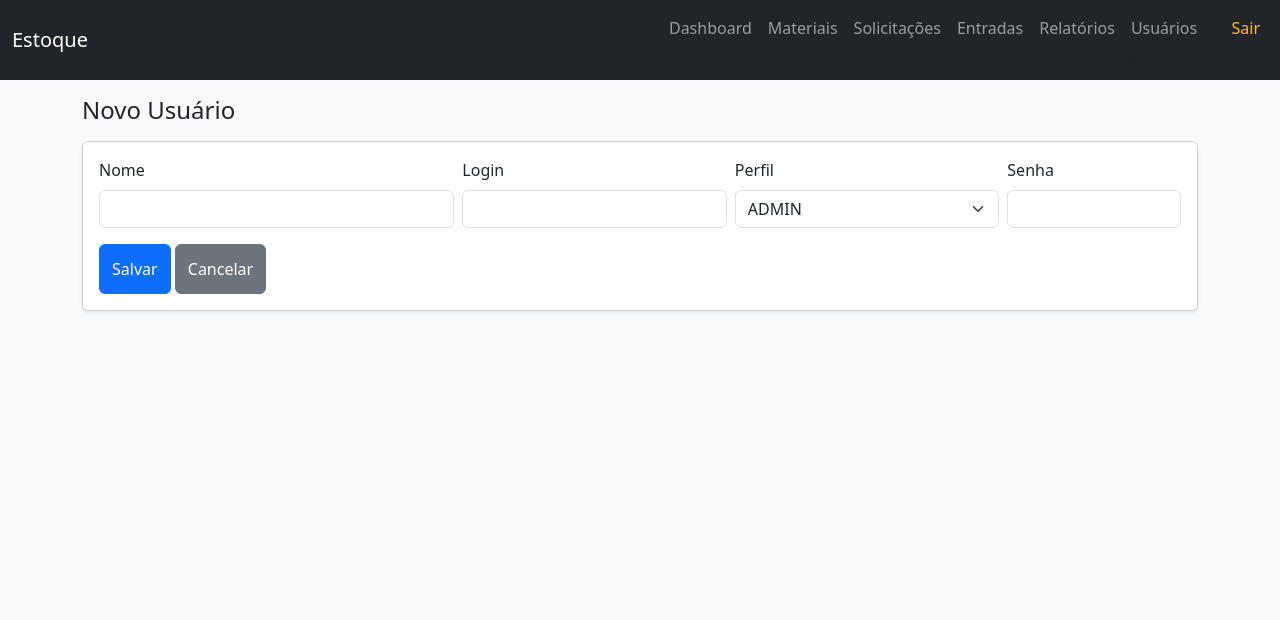
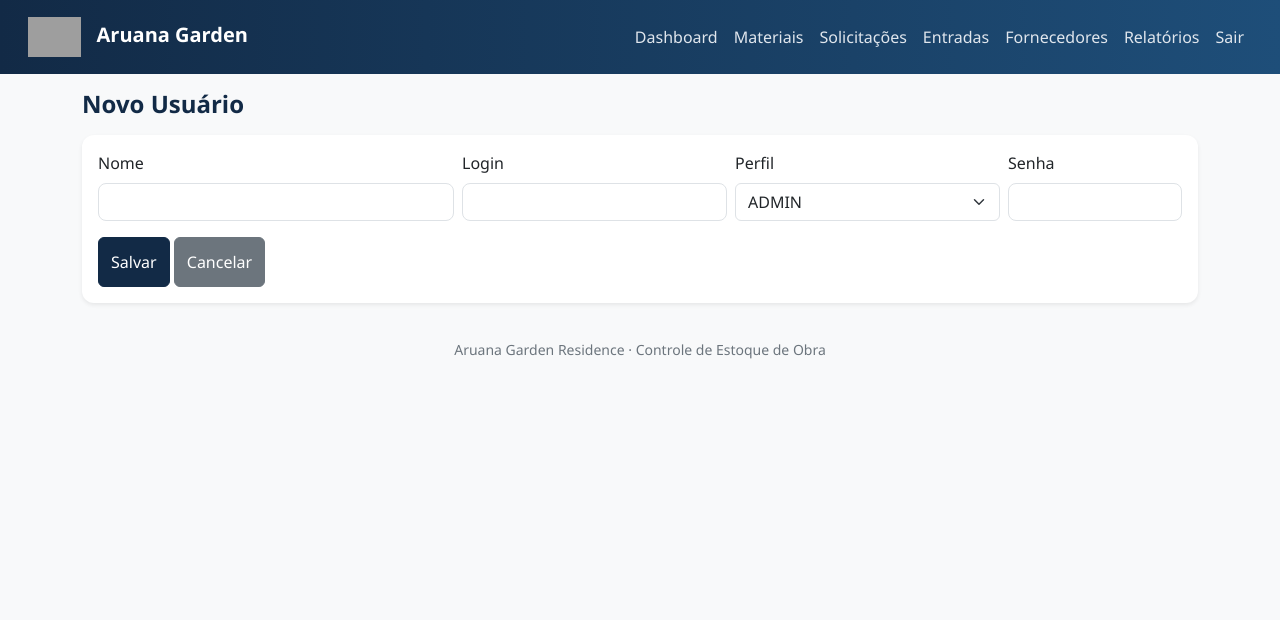
Before and after one commit to JoaoGois72/aruana-estoque, a Flask app: page /admin/usuarios/novo in a window 1280 px wide. Shown: the top 620 px of the page. Run offline with Flask 3, Linux system fonts and the light colour scheme; a user stored in the database is signed in; grey boxes are pictures that could not be loaded.

Commit message:
Tema visual profissional

```diff
--- /dev/null
+++ b/app/static/estilo.css
@@ -0,0 +1,110 @@
+/* ===== TEMA ARUANA GARDEN ===== */
+
+body {
+    background-color: #F4F6F8;
+    font-family: "Segoe UI", Roboto, Arial, sans-serif;
+}
+
+/* Navbar */
+.navbar {
+    background: linear-gradient(90deg, #122A46, #1E4E79);
+    padding: 12px 16px;
+}
+
+.navbar-brand {
+    color: white !important;
+    font-weight: 600;
+    font-size: 20px;
+}
+
+.nav-link {
+    color: #e0e6ed !important;
+    font-weight: 500;
+}
+
+.nav-link:hover {
+    color: white !important;
+}
+
+/* Cards */
+.card {
+    border: none;
+    border-radius: 12px;
+    box-shadow: 0 4px 12px rgba(0,0,0,0.08);
+}
+
+/* Botões */
+.btn-primary {
+    background-color: #122A46;
+    border-color: #122A46;
+    font-weight: 500;
+}
+
+.btn-primary:hover {
+    background-color: #1E4E79;
+    border-color: #1E4E79;
+}
+
+.btn-success {
+    background-color: #198754;
+}
+
+.btn-danger {
+    background-color: #DC3545;
+}
+
+/* Badges de status */
+.badge-success {
+    background-color: #198754;
+}
+
+.badge-warning {
+    background-color: #FFC107;
+    color: #000;
+}
+
+.badge-danger {
+    background-color: #DC3545;
+}
+
+/* Tabelas */
+.table thead {
+    background-color: #122A46;
+    color: white;
+}
+
+.table td, .table th {
+    vertical-align: middle;
+}
+
+/* Campos de formulário */
+.form-control {
+    border-radius: 8px;
+}
+
+/* Títulos */
+h4 {
+    font-weight: 600;
+    color: #122A46;
+}
+
+/* Rodapé */
+footer {
+    text-align: center;
+    padding: 20px;
+    color: #6c757d;
+    font-size: 14px;
+}
+
+@media (max-width: 768px) {
+    .btn {
+        padding: 14px;
+        font-size: 16px;
+        width: 100%;
+        margin-bottom: 8px;
+    }
+
+    .table {
+        font-size: 14px;
+    }
+}
--- a/app/templates/base.html
+++ b/app/templates/base.html
@@ -13,19 +13,26 @@
   <title>Aruana Garden - Controle de Estoque</title>
   <link href="https://cdn.jsdelivr.net/npm/bootstrap@5.3.3/dist/css/bootstrap.min.css" rel="stylesheet">
 </head>
+<link rel="stylesheet" href="{{ url_for('static', filename='estilo.css') }}">
 <body class="bg-light">
-<nav class="navbar navbar-expand-lg navbar-dark bg-dark">
+<nav class="navbar navbar-expand-lg">
   <div class="container-fluid">
-    <a class="navbar-brand" href="/dashboard">Estoque</a>
 
-    <button class="navbar-toggler" type="button" data-bs-toggle="collapse" data-bs-target="#menu">
+    <a class="navbar-brand" href="/dashboard">
+      <img src="{{ url_for('static', filename='logo.png') }}"
+           style="height:40px; margin-right:10px;">
+      Aruana Garden
+    </a>
+
+    <button class="navbar-toggler" type="button"
+            data-bs-toggle="collapse"
+            data-bs-target="#menuSistema">
       <span class="navbar-toggler-icon"></span>
     </button>
 
-    <div class="collapse navbar-collapse" id="menu">
+    <div class="collapse navbar-collapse" id="menuSistema">
       <ul class="navbar-nav ms-auto">
 
-        <!-- Seus links existentes -->
         <li class="nav-item">
           <a class="nav-link" href="/dashboard">Dashboard</a>
         </li>
@@ -43,20 +50,15 @@
         </li>
 
         <li class="nav-item">
+          <a class="nav-link" href="/fornecedores">Fornecedores</a>
+        </li>
+
+        <li class="nav-item">
           <a class="nav-link" href="/relatorios">Relatórios</a>
         </li>
 
-        {% if current_user.role == "ADMIN" %}
         <li class="nav-item">
-          <a class="nav-link" href="/admin/usuarios">Usuários</a>
-          <a class="dropdown-item" href="{{ url_for('auth.trocar_senha') }}">
-            Alterar senha
-          </a>
-        </li>
-        {% endif %}
-
-        <li class="nav-item">
-          <a class="nav-link text-warning" href="/auth/logout">Sair</a>
+          <a class="nav-link" href="/auth/logout">Sair</a>
         </li>
 
       </ul>
@@ -83,6 +85,9 @@
 <script src="https://cdn.jsdelivr.net/npm/bootstrap@5.3.3/dist/css/bootstrap.bundle.min.js"></script>
 {% block scripts %}{% endblock %}
 <script src="https://cdn.jsdelivr.net/npm/bootstrap@5.3.2/dist/js/bootstrap.bundle.min.js"></script>
+<footer>
+  Aruana Garden Residence · Controle de Estoque de Obra
+</footer>
 </body>
 </html>
 
```
